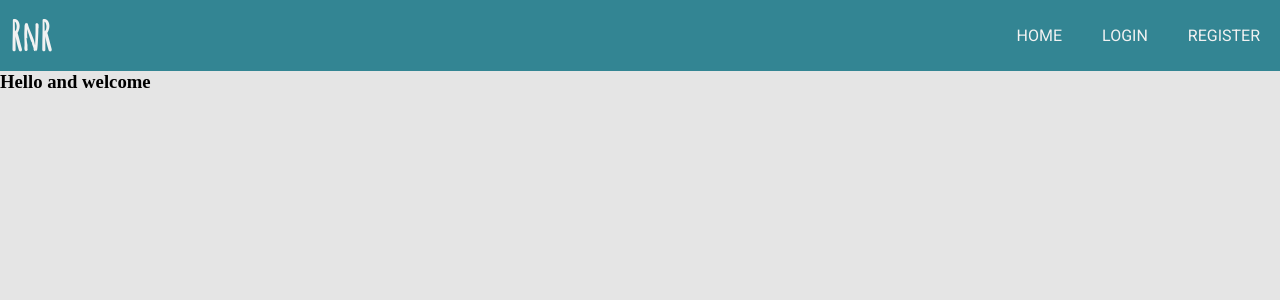
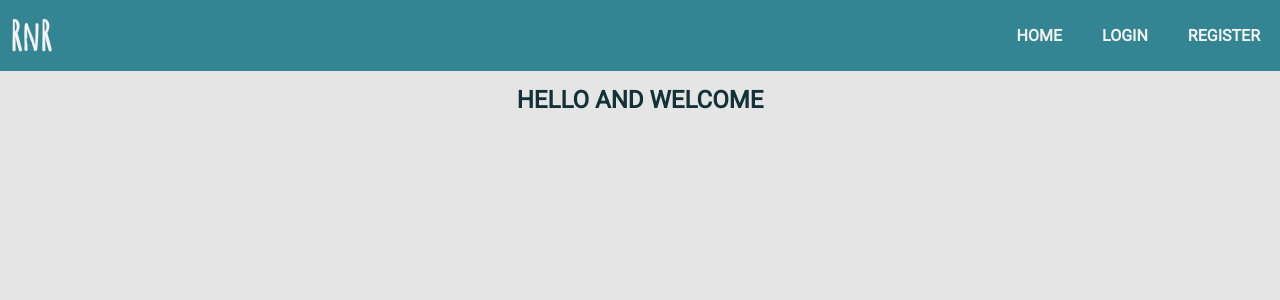
Before and after one commit to Fr1endly/BookClient, a React (Vite) app: page / in a window 1280 px wide. Shown: the top 300 px of the page. Built offline with nearby package versions, Linux system fonts and the light colour scheme; no server answers.

Commit message:
Finished with auth

```diff
--- a/src/App.css
+++ b/src/App.css
@@ -4,8 +4,10 @@
 
 body {
     bACKGROUND:#E5E5E5;
+    font-family: 'Roboto', 'Arial';
 }
 
+/* Login and Register form */
 .form {
     width: 50%;
     margin: 30px auto;
@@ -14,6 +16,8 @@ body {
 .form h3 {
     text-align: center;
     text-transform: uppercase;
+    color: #133237;
+    margin-bottom: ;
 }
 
 .form-group input {
@@ -23,6 +27,7 @@ body {
 
 }
 
+/* Navbar */
 .navbar {
     display: flex;
     justify-content: space-between;
@@ -41,9 +46,24 @@ body {
 .nav-links {
     font-family: 'Roboto', 'Arial';
     text-transform: uppercase;
+    font-weight: 600;
     list-style: none;
 }
+
 .nav-links  li{
     display: inline-block;
     padding: 0px 20px;
 }
+
+/* Landing */
+.landing {
+    margin: 15px 0;
+    font-family: 'Roboto', 'Arial';
+    text-align: center;
+}
+
+.landing h2 {
+    text-transform: uppercase;
+    color: #133237;
+
+}
--- a/src/actions/auth.js
+++ b/src/actions/auth.js
@@ -5,7 +5,8 @@ import {
     LOGIN_SUCCESS,
     USER_LOADED,
     AUTH_ERROR,
-    LOGIN_FAIL
+    LOGIN_FAIL,
+    LOGOUT
 } from './types'
 import setAuthToken from '../utils/setAuthToken'
 
@@ -61,6 +62,13 @@ export const login = ({ email, password }) => async dispatch => {
     }
 }
 
+// LOGOUT / CLEAR PROFILE
+export const logout = () => dispatch => {
+    dispatch({
+        type: LOGOUT
+    })
+}
+
 // REGISTER
 export const register = ({ name, email, password }) => async dispatch => {
     const config = {
--- a/src/actions/types.js
+++ b/src/actions/types.js
@@ -7,3 +7,4 @@ export const USER_LOADED ='USER_LOADED';
 export const AUTH_ERROR='AUTH_ERROR';
 export const LOGIN_SUCCESS='LOGIN_SUCCESS';
 export const LOGIN_FAIL ='LOGIN_FAIL';
+export const LOGOUT = "LOGOUT";
--- a/src/components/layout/landing.js
+++ b/src/components/layout/landing.js
@@ -3,8 +3,8 @@ import { Link } from 'react-router-dom'
 
 export default function landing() {
     return (
-        <div>
-            <h3>Hello and welcome</h3>
+        <div className='landing'>
+            <h2>Hello and welcome</h2>
         </div>
     )
 }
--- a/src/components/layout/navbar.js
+++ b/src/components/layout/navbar.js
@@ -1,15 +1,42 @@
-import React from 'react'
+import React, { Fragment} from 'react'
 import { Link } from 'react-router-dom';
+import { connect } from 'react-redux';
+import { logout } from '../../actions/auth'
 
-export default function navbar() {
+
+
+const Navbar = ({ auth: {isAuthenicated, loading}, logout }) => {
+    const authLinks = (
+        <Fragment>
+            <li>
+                <a href="#!" onClick={logout}>Logout</a>
+            </li>
+        </Fragment>
+    );
+
+    const guestLinks = (
+        <Fragment>
+            <li><Link to='/login'>Login</Link></li>
+            <li><Link to='/register'>Register</Link></li>
+        </Fragment>
+    );
+
     return (
         <div className='navbar'>
             <span className='logo'>RnR</span>
             <ul className='nav-links'>
                 <li><Link to='/'>Home</Link></li>
-                <li><Link to='/login'>Login</Link></li>
-                <li><Link to='/register'>Register</Link></li>
+                { !loading && ( isAuthenicated ? authLinks : guestLinks) }
             </ul>
         </div>
     )
 }
+
+const mapStateToProps = state => ({
+    auth: state.auth
+})
+
+export default connect(
+    mapStateToProps,
+    { logout }
+)(Navbar)
--- a/src/reducers/auth.js
+++ b/src/reducers/auth.js
@@ -3,7 +3,8 @@ import { REGISTER_SUCCESS,
      USER_LOADED,
      AUTH_ERROR,
      LOGIN_SUCCESS,
-     LOGIN_FAIL
+     LOGIN_FAIL,
+     LOGOUT
 } from '../actions/types';
 
 const initialState = {
@@ -34,6 +35,7 @@ export default (state=initialState, action) => {
         case AUTH_ERROR:
         case REGISTER_FAIL:
         case LOGIN_FAIL:
+        case LOGOUT:
             return {
                 ...state,
                 ...payload,
```
